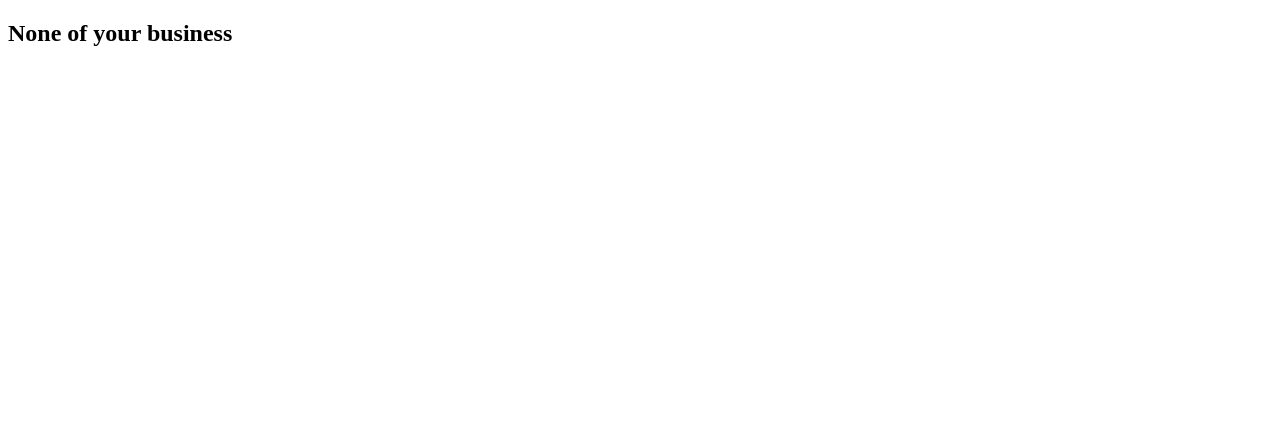
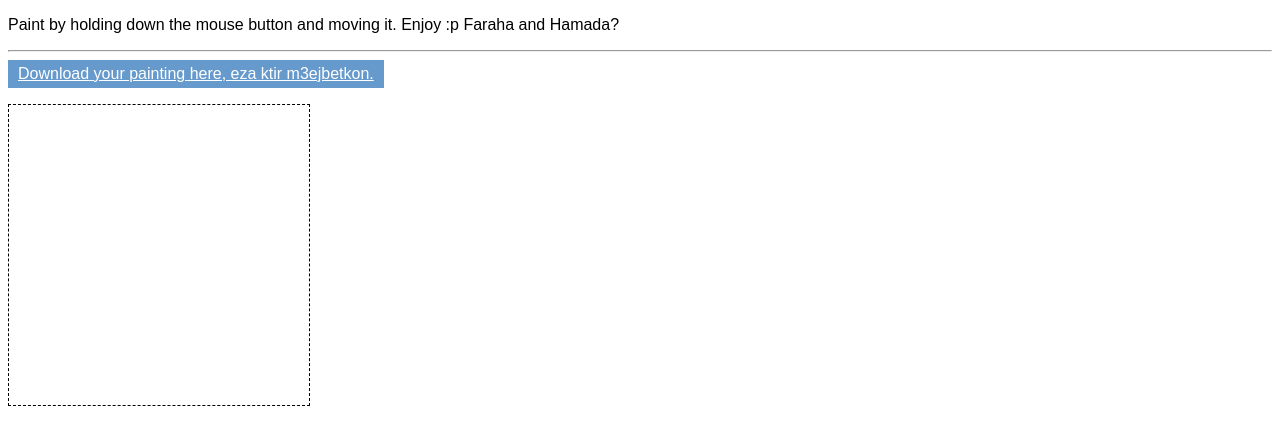
Before and after one commit to NaderMazbouh/nadermaz, a plain HTML site: page aboutme.html in a window 1280 px wide. Drawn offline with Linux system fonts and the light colour scheme.

Commit message:
Update aboutme.html

```diff
--- a/aboutme.html
+++ b/aboutme.html
@@ -3,10 +3,60 @@
 <head>
     <meta charset="UTF-8">
     <meta name="viewport" content="width=device-width, initial-scale=1.0">
-    <title>About Me</title>
+    <title>Document</title>
+    <style>
+        html {
+    font-family: sans-serif;
+  }
+  canvas {
+    background: #fff;
+    border: 1px dashed;
+  }
+  a {
+    display: inline-block;
+    background: #69c;
+    color: #fff;
+    padding: 5px 10px;
+  }
+    </style>
 </head>
 <body>
-    <h2>None of your business</h2>
+    <p>
+        Paint by holding down the mouse button and moving it. Enjoy :p Faraha and Hamada?
+        <hr>
+        <a href="" download="my_painting.png">Download your painting here, eza ktir m3ejbetkon.</a>
+      </p>
+
+      <canvas width="300" height="300"></canvas>
+
+      <script>
+        const canvas = document.querySelector("canvas");
+const c = canvas.getContext("2d");
+c.fillStyle = "limegreen";
+let isDrawing;
+
+function draw(x, y) {
+  if (isDrawing) {
+    c.beginPath();
+    c.arc(x, y, 10, 0, Math.PI * 2);
+    c.closePath();
+    c.fill();
+  }
+}
+
+canvas.addEventListener("mousemove", (event) =>
+  draw(event.offsetX, event.offsetY),
+);
+canvas.addEventListener("mousedown", () => (isDrawing = true));
+canvas.addEventListener("mouseup", () => (isDrawing = false));
+
+document
+  .querySelector("a")
+  .addEventListener(
+    "click",
+    (event) => (event.target.href = canvas.toDataURL()),
+  );
+      </script>
 
 </body>
 </html>
```
